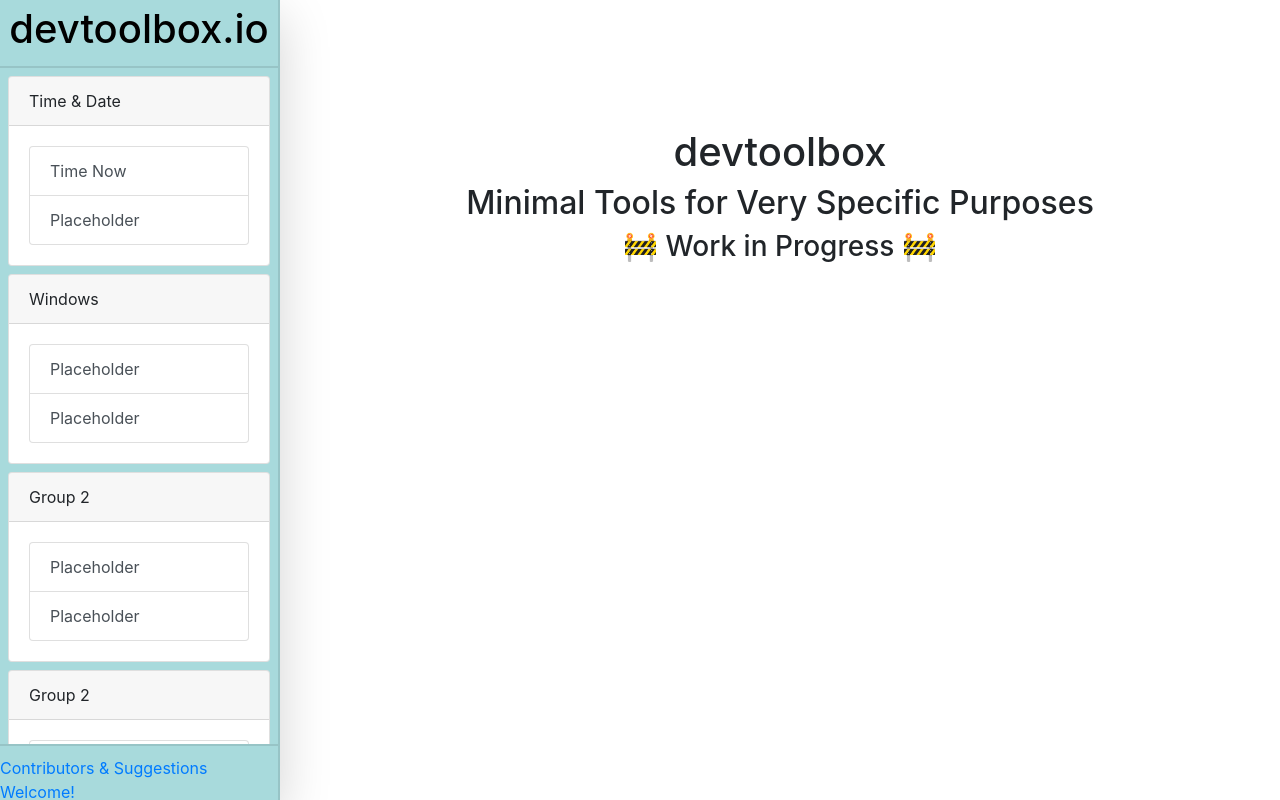
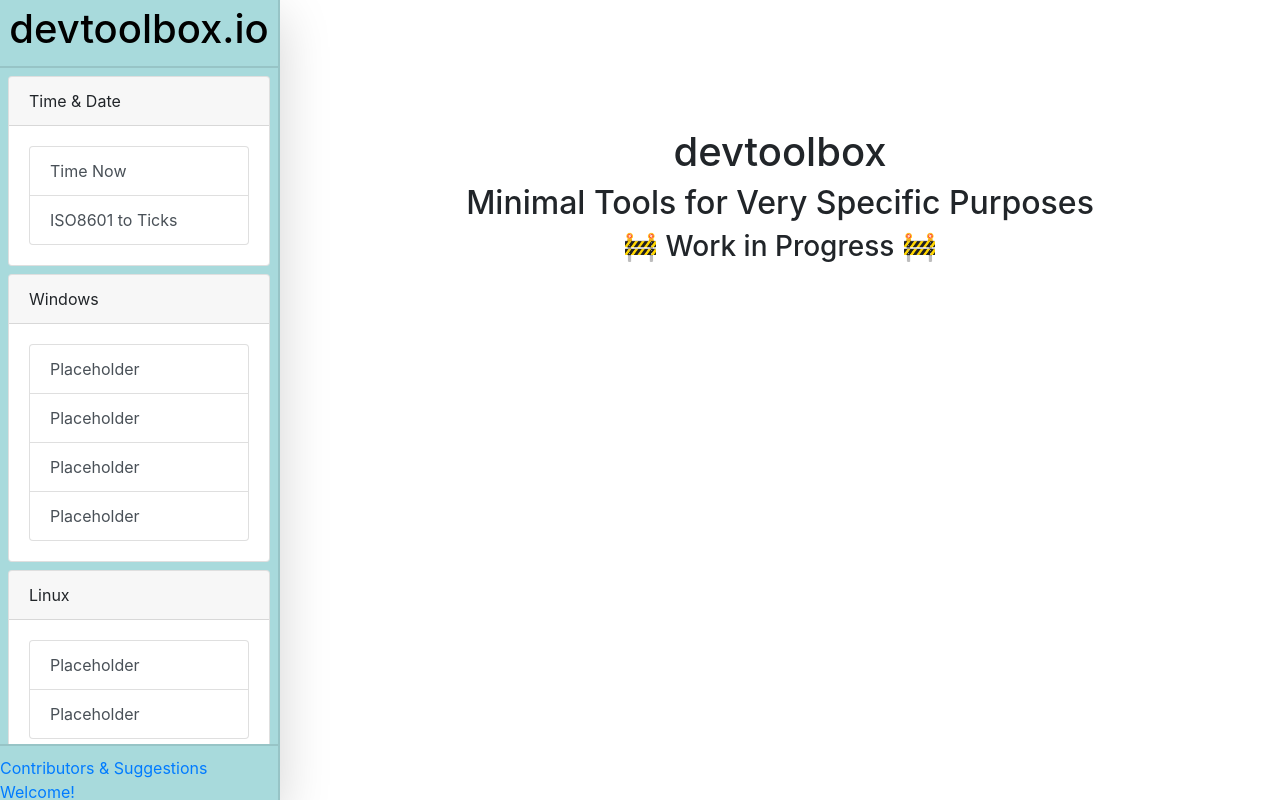
Before and after one commit to jackdcasey/devtoolbox.io, a Vue app: page / in a window 1280 px wide. Built offline with nearby package versions, Linux system fonts and the light colour scheme.

Commit message:
Clean up sidebar and placeholders

```diff
--- a/src/components/layout/Sidebar.vue
+++ b/src/components/layout/Sidebar.vue
@@ -7,65 +7,32 @@
             <b-card class="m-2" header="Time & Date">
                 <b-list-group>
                 <b-list-group-item to="/timenow">Time Now</b-list-group-item>
-                <b-list-group-item to="/placeholder">Placeholder</b-list-group-item>
+                <b-list-group-item to="/flipticks">ISO8601 to Ticks</b-list-group-item>
                 </b-list-group>
             </b-card>
             <b-card class="m-2" header="Windows">
                 <b-list-group>
                 <b-list-group-item to="/placeholder">Placeholder</b-list-group-item>
                 <b-list-group-item to="/placeholder">Placeholder</b-list-group-item>
+                <b-list-group-item to="/placeholder">Placeholder</b-list-group-item>
+                <b-list-group-item to="/placeholder">Placeholder</b-list-group-item>
                 </b-list-group>
             </b-card>
 
 
-            <b-card class="m-2" header="Group 2">
+            <b-card class="m-2" header="Linux">
                 <b-list-group>
                 <b-list-group-item to="/placeholder">Placeholder</b-list-group-item>
                 <b-list-group-item to="/placeholder">Placeholder</b-list-group-item>
                 </b-list-group>
             </b-card>
-                        <b-card class="m-2" header="Group 2">
+                        <b-card class="m-2" header="Networking">
                 <b-list-group>
                 <b-list-group-item to="/placeholder">Placeholder</b-list-group-item>
                 <b-list-group-item to="/placeholder">Placeholder</b-list-group-item>
                 </b-list-group>
             </b-card>
-                        <b-card class="m-2" header="Group 2">
-                <b-list-group>
-                <b-list-group-item to="/placeholder">Placeholder</b-list-group-item>
-                <b-list-group-item to="/placeholder">Placeholder</b-list-group-item>
-                </b-list-group>
-            </b-card>
-                        <b-card class="m-2" header="Group 2">
-                <b-list-group>
-                <b-list-group-item to="/placeholder">Placeholder</b-list-group-item>
-                <b-list-group-item to="/placeholder">Placeholder</b-list-group-item>
-                </b-list-group>
-            </b-card>
-                        <b-card class="m-2" header="Group 2">
-                <b-list-group>
-                <b-list-group-item to="/placeholder">Placeholder</b-list-group-item>
-                <b-list-group-item to="/placeholder">Placeholder</b-list-group-item>
-                </b-list-group>
-            </b-card>
-                        <b-card class="m-2" header="Group 2">
-                <b-list-group>
-                <b-list-group-item to="/placeholder">Placeholder</b-list-group-item>
-                <b-list-group-item to="/placeholder">Placeholder</b-list-group-item>
-                </b-list-group>
-            </b-card>
-                        <b-card class="m-2" header="Group 2">
-                <b-list-group>
-                <b-list-group-item to="/placeholder">Placeholder</b-list-group-item>
-                <b-list-group-item to="/placeholder">Placeholder</b-list-group-item>
-                </b-list-group>
-            </b-card>
-                        <b-card class="m-2" header="Group 2">
-                <b-list-group>
-                <b-list-group-item to="/placeholder">Placeholder</b-list-group-item>
-                <b-list-group-item to="/placeholder">Placeholder</b-list-group-item>
-                </b-list-group>
-            </b-card>
+
 
         </div>
         <div id="buttondiv">
```
